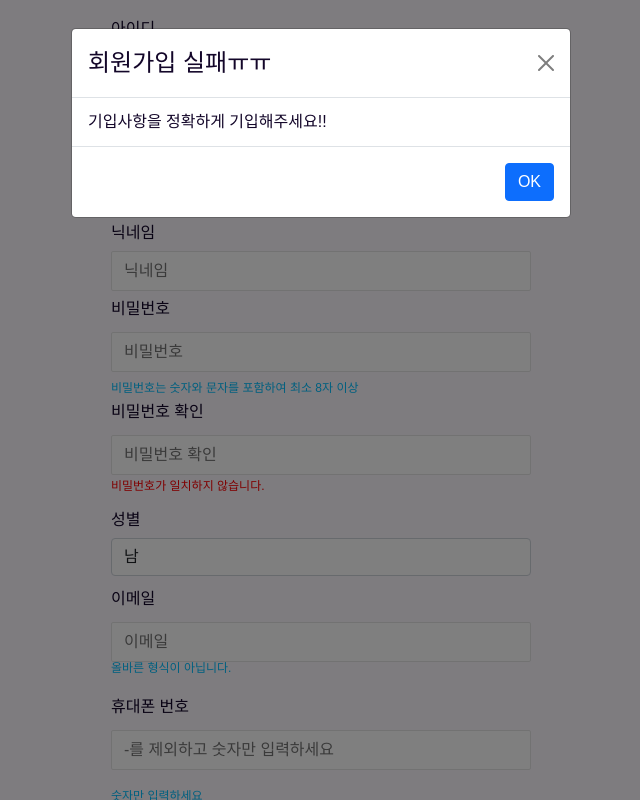
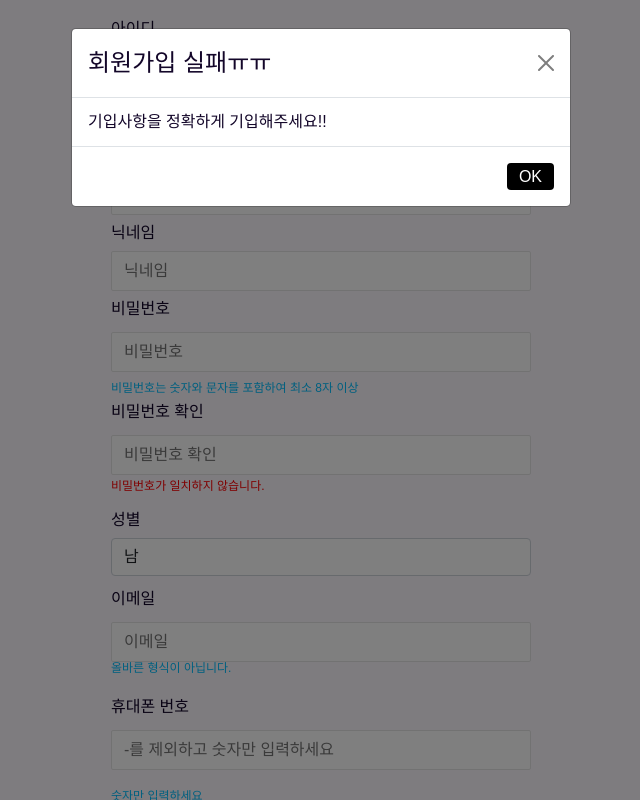
Before and after one commit to silbioa480/Daily-Coorder, a React (Create React App) app: page /signup in a window 1280 px wide. Both pictures are taken after a click on the button "회원가입". Shown: the part 544-1344 px from the top of the page, without its empty margins (319-959 px from the left). Built offline with nearby package versions, Linux system fonts and the light colour scheme.

Commit message:
가영: 모달창 버튼 스타일 수정

```diff
--- a/src/components/PopUp.js
+++ b/src/components/PopUp.js
@@ -17,7 +17,16 @@ function PopUp({ open, setPopup, message, title, callback }) {
         </Modal.Header>
         <Modal.Body>{message}</Modal.Body>
         <Modal.Footer>
-          <Button variant="primary" onClick={handleClose}>
+          <Button
+            style={{
+              color: "white",
+              backgroundColor: "black",
+              borderStyle: "none",
+              lineHeight: "15px",
+              cursor: "pointer",
+            }}
+            onClick={handleClose}
+          >
             OK
           </Button>
         </Modal.Footer>
```
